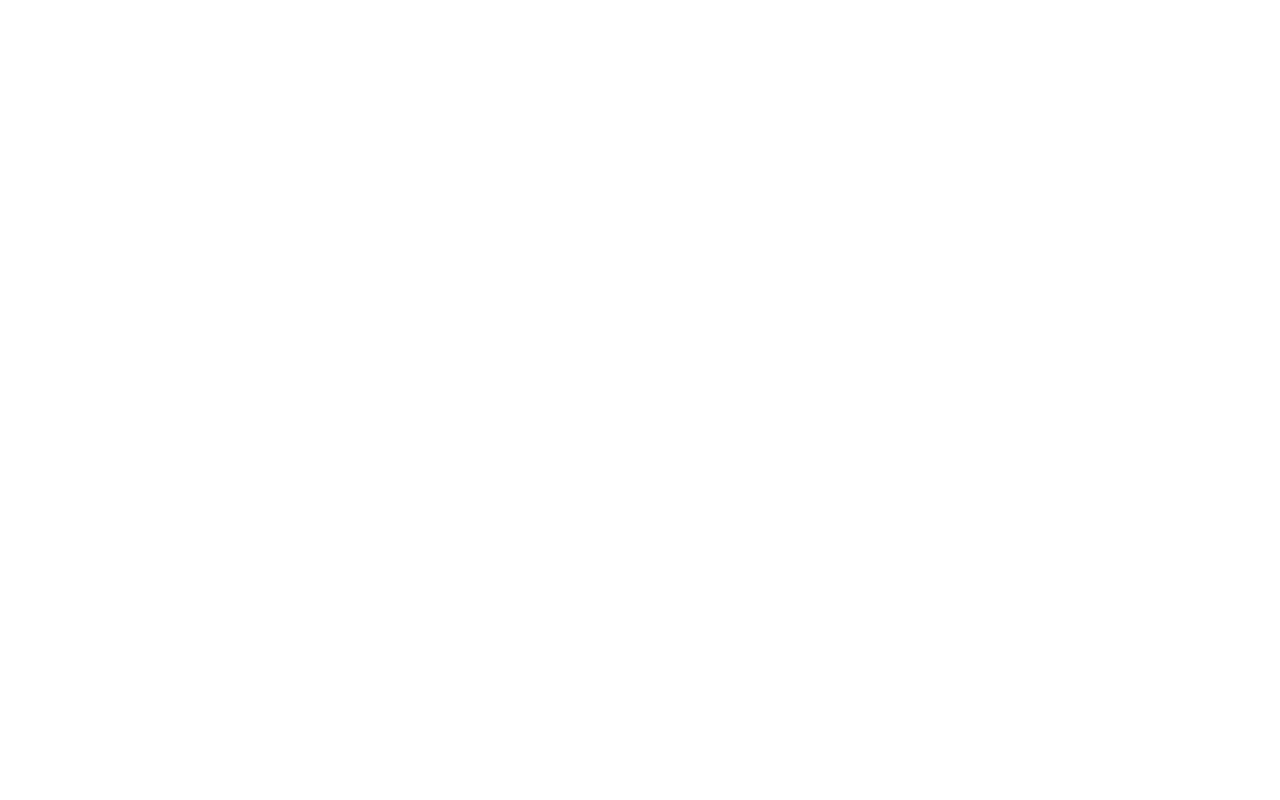
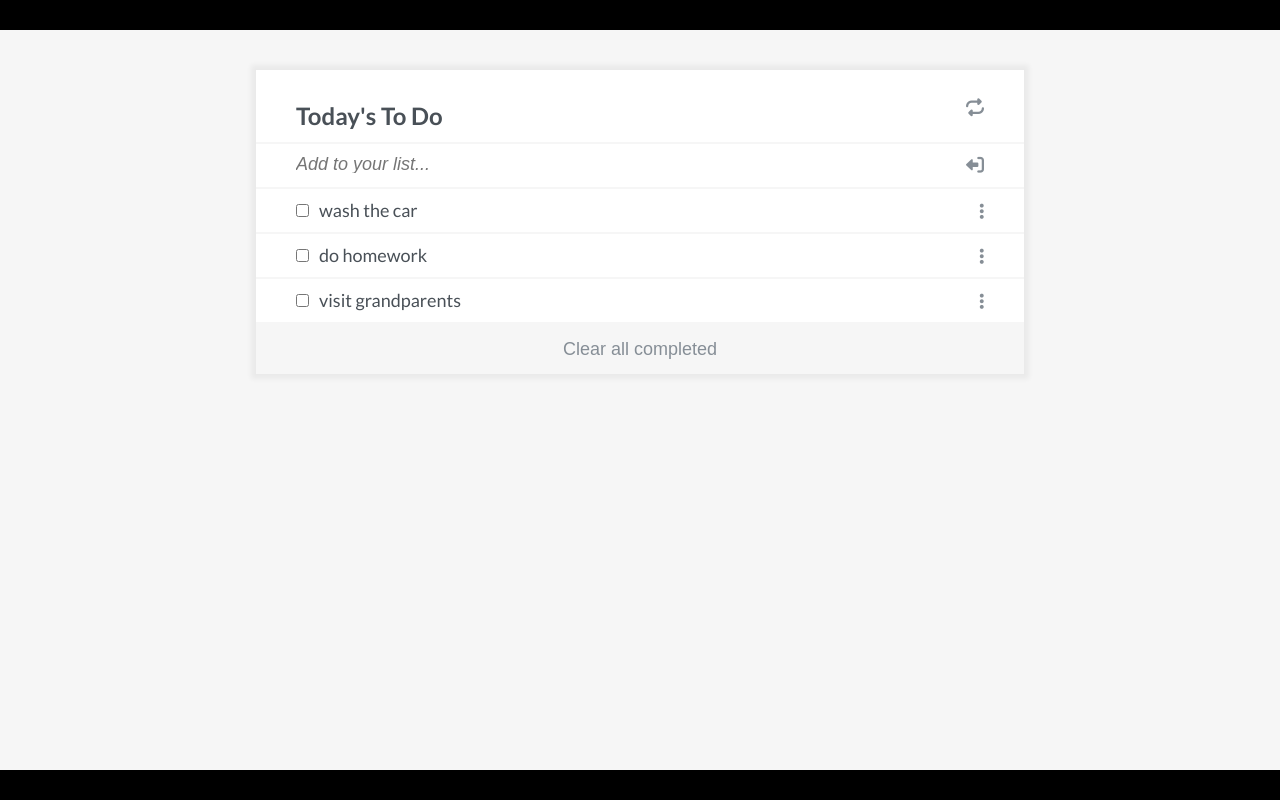
Before and after one commit to rozhi-98/to-do-list-with-webpack, a website built with webpack: page src/index.html in a window 1280 px wide. Built offline with nearby package versions, Linux system fonts and the light colour scheme.

Commit message:
Add to do list structure

```diff
--- a/src/index.html
+++ b/src/index.html
@@ -1,14 +1,52 @@
 <!DOCTYPE html>
 <html lang="en">
+  <head>
+    <meta charset="UTF-8" />
+    <meta name="viewport" content="width=device-width, initial-scale=1.0" />
+    <link
+      rel="stylesheet"
+      href="https://cdnjs.cloudflare.com/ajax/libs/font-awesome/6.2.0/css/all.min.css"
+      integrity="sha512-xh6O/CkQoPOWDdYTDqeRdPCVd1SpvCA9XXcUnZS2FmJNp1coAFzvtCN9BmamE+4aHK8yyUHUSCcJHgXloTyT2A=="
+      crossorigin="anonymous"
+      referrerpolicy="no-referrer"
+    />
+    <link rel="preconnect" href="https://fonts.googleapis.com" />
+    <link rel="preconnect" href="https://fonts.gstatic.com" crossorigin />
+    <link
+      href="https://fonts.googleapis.com/css2?family=Lato:ital,wght@0,400;0,700;1,400&display=swap"
+      rel="stylesheet"
+    />
+    <title>To do list App</title>
+  </head>
 
-<head>
-    <meta charset="UTF-8">
-    <meta name="viewport" content="width=device-width, initial-scale=1.0">
-    <title>ToDo App</title>
-</head>
-
-<body>
-
-</body>
-
+  <body>
+    <header class="header"></header>
+    <main class="main">
+      <div class="todo-container row">
+        <div class="todo-title">
+          <h1>Today's To Do</h1>
+          <i class="fa-solid fa-repeat"></i>
+        </div>
+        <div class="add-todo">
+          <input
+            type="text"
+            id="add-todo"
+            name="todo-item"
+            placeholder="Add to your list..."
+            aria-label="Add to do input"
+          />
+          <label for="add-todo"
+            ><i class="add-todo-icon fa-solid fa-right-from-bracket"></i
+          ></label>
+        </div>
+        <ul class="todo-list"></ul>
+        <div class="btn-container">
+          <button class="btn-clear">
+            <p>Clear all completed</p>
+          </button>
+        </div>
+      </div>
+    </main>
+    <footer class="footer"></footer>
+  </body>
 </html>
--- a/src/index.js
+++ b/src/index.js
@@ -1 +1,43 @@
 import "./style.css";
+
+const todoContainer = document.querySelector(".todo-list");
+
+const toDoItems = [
+  {
+    description: "wash the car",
+    completed: false,
+    index: 0,
+  },
+  {
+    description: "do homework",
+    completed: false,
+    index: 1,
+  },
+  {
+    description: "visit grandparents",
+    completed: false,
+    index: 2,
+  },
+];
+
+const generateMarkupGen = (data) => {
+  return `<li class="todo" data-index="${data.index}" data-completed="${data.completed}">
+  <input type="checkbox" id="${data.index}" name="${data.index}" value="Bike">
+  <label for="${data.index}"> ${data.description} <i
+          class="fa-list-icon fa-solid fa-ellipsis-vertical"></i></label>
+  </li>`;
+};
+
+const createList = (arr) => {
+  let listString = "";
+
+  const sortedArr = arr.sort((a, b) => a.index - b.index);
+
+  sortedArr.forEach((item) => {
+    listString += generateMarkupGen(item);
+  });
+
+  todoContainer.innerHTML = listString;
+};
+
+createList(toDoItems);
--- a/src/style.css
+++ b/src/style.css
@@ -1,3 +1,136 @@
+*,
+*::after,
+*::before {
+  padding: 0;
+  margin: 0;
+  box-sizing: border-box;
+}
+
+:root {
+  --color-grey-1: #495057;
+  --color-grey-2: #868e96;
+  --color-grey-3: #adb5bd;
+  --color-grey-4: #ced4da;
+  --color-grey-5: #f6f6f6;
+}
+
+html {
+  font-size: 62.5%;
+}
 body {
-  color: cadetblue;
+  background-color: var(--color-grey-5);
+  font-family: "Lato", sans-serif;
+  font-size: 1.8rem;
+  color: var(--color-grey-1);
+  font-weight: 400;
+  line-height: 1.5;
 }
+
+h1 {
+  font-size: 2.4rem;
+}
+
+.todo-title {
+  display: flex;
+  justify-content: space-between;
+}
+
+.add-todo-icon {
+  transform: rotate(180deg);
+}
+
+.add-todo {
+  display: flex;
+  justify-content: space-between;
+}
+
+.add-todo input {
+  border: none;
+  padding: 0.4rem 0;
+}
+
+.add-todo input::-moz-placeholder {
+  font-size: 1.8rem;
+  font-style: italic;
+}
+
+.add-todo input:focus {
+  border: none;
+  outline: none;
+}
+
+.todo-title,
+.add-todo,
+.todo {
+  padding: 0.8rem 4rem;
+  border-bottom: 2px solid var(--color-grey-5);
+}
+
+.add-todo input::placeholder {
+  font-size: 1.8rem;
+  font-style: italic;
+  height: 100%;
+}
+
+.btn-container {
+  background-color: var(--color-grey-5);
+  height: 5rem;
+  padding: 2rem;
+  display: flex;
+  align-items: center;
+  justify-content: center;
+}
+
+.btn-clear {
+  background-color: transparent;
+  border: none;
+  cursor: pointer;
+  font-size: 1.8rem;
+  color: var(--color-grey-2);
+}
+
+.row {
+  width: 60%;
+  margin: 0 auto;
+}
+
+.main {
+  min-height: calc(100vh - 6rem);
+  padding: 4rem 0;
+}
+
+.header,
+.footer {
+  background-color: #000;
+  height: 3rem;
+}
+
+.todo-list {
+  list-style: none;
+}
+
+.todo {
+  display: flex;
+  align-items: center;
+  gap: 1rem;
+}
+
+.fa-solid {
+  color: var(--color-grey-2);
+}
+
+.fa-list-icon {
+  margin-left: auto;
+}
+
+.todo-container {
+  padding-top: 2rem;
+  box-shadow: 0 0 0.5rem 0.5rem rgba(0, 0, 0, 0.05);
+  background-color: #fff;
+}
+
+.todo label {
+  display: flex;
+  align-items: center;
+  width: 100%;
+}
```
Also changed, not shown: dist/index.html, dist/main.js.
